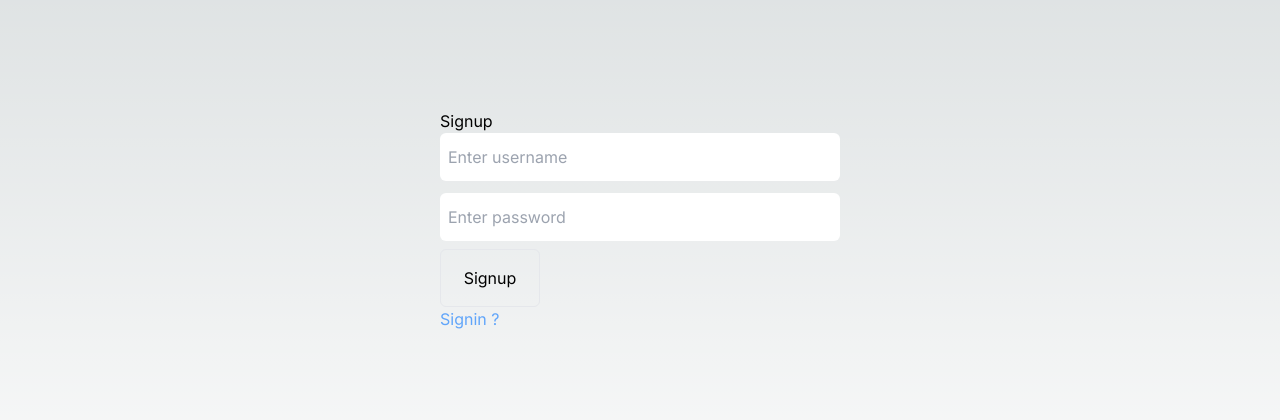
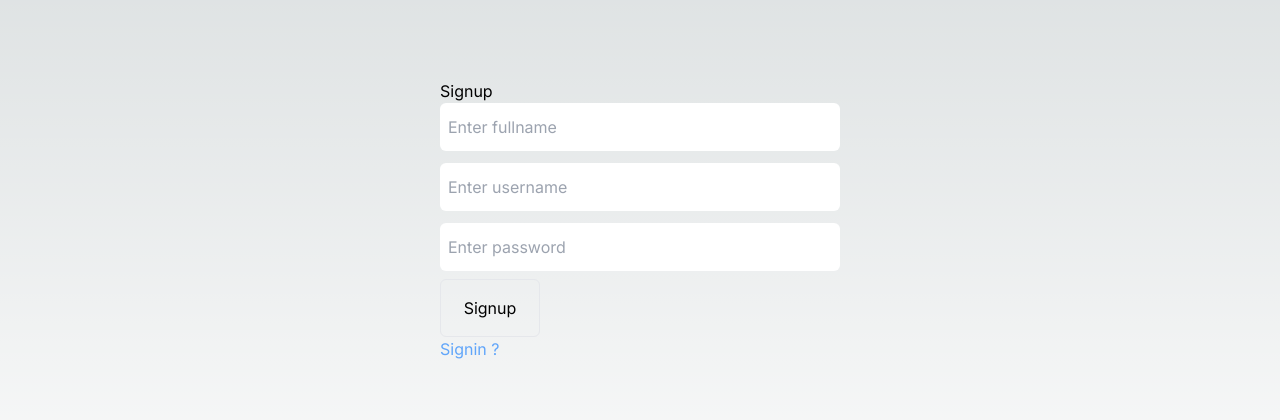
Before and after one commit to yash-devop/socials, a Next.js app: page /signup in a window 1280 px wide. Shown: the part 184-604 px from the top of the page. Built offline with nearby package versions, Linux system fonts and the light colour scheme.

Commit message:
added:fullname to Usermodel.js

```diff
--- a/src/app/[name]/page.tsx
+++ b/src/app/[name]/page.tsx
@@ -38,8 +38,8 @@ export default function Username({ params }: any) {
               <div className="flex flex-col justify-center min-h-[350px] border-b border-[#1d1d1d] ">
                   <div className="flex w-full justify-between px-4 ">
                       <div className="pb-4">
-                          <h1 className="mb-0 mr-0  -ml-2 font-bold text-[30px]">{userThread ? userThread[0].username : "No user"}</h1>
-                          <h3 className="pt-2 -ml-1 font-semibold">tom.developer</h3>
+                          <h1 className="mb-0 mr-0  -ml-2 font-bold text-[30px]">{userThread ? userThread[0].fullname : "No user"}</h1>
+                          <h3 className="pt-2 -ml-1 font-semibold">{userThread ? userThread[0].username : "No user"}</h3>
                       </div>
                       <img className="rounded-full w-20 h-20 mt-3.5"  src="https://pbs.twimg.com/profile_images/77846223/profile_400x400.jpg" alt="user-logo" />
                   </div>
@@ -75,15 +75,21 @@ export default function Username({ params }: any) {
           ) : (
             // <h1>{decodeURIComponent(params.name)} doesnt exist</h1>
             // router.push('/login')
+            <>
+            <Shortnav/>
             <h1>{decodeURIComponent(params.name)} doesnt exist</h1>
+            </>
           )
         ) : (
+          <>
+          <Shortnav/>
           <div className="flex flex-col items-center justify-center h-80">
             <span className="loader"></span>
             <p className="text-gray-600 pt-5">
               Please check the username or try to login again
             </p>
           </div>
+          </>
           // router.push('/login')
         )}
       </div>
--- a/src/app/api/[id]/route.ts
+++ b/src/app/api/[id]/route.ts
@@ -18,7 +18,7 @@ export async function GET(request: NextRequest){
         }
 
         const user = await UserModel.findOne({username : path[1]})
-
+        console.log('user',user);
         // errorhandling
         if(!user){
             return NextResponse.json({
@@ -31,17 +31,18 @@ export async function GET(request: NextRequest){
 
         // below line executes when user found or the above if condition failed
         const id = user._id;
+        const fullname = user.fullname;
 
         const userName = await UserModel.findOne({_id: id});
         const user_name = userName.username;
-        console.log('usernameData : ', user_name);
 
 
         const userThread = await ThreadModel.find({ owner_id: id });
         // return NextResponse.json(userThread);
         const userThreadsWithUsername = userThread.map(thread => ({
             ...thread.toObject(),
-            username: user_name // Attach the username to the thread
+            username: user_name, // Attach the username to the thread,
+            fullname
           }));
 
           // Send the response with the userThreadsWithUsername array
--- a/src/app/api/signup/route.ts
+++ b/src/app/api/signup/route.ts
@@ -11,10 +11,11 @@ connect();
 export async function POST(request : NextRequest){
     try {
         const reqbody= await request.json();
-        const {username , password} = reqbody;
+        const {username , password , fullname} = reqbody;
 
         console.log(username)
         console.log(password)
+        console.log(fullname)
 
 
         const user = await UserModel.findOne({username});
@@ -32,12 +33,13 @@ export async function POST(request : NextRequest){
 
 
         const newUser = await UserModel.create({
+            fullname: fullname,
             username,
             password: hashedPassword,
         })
 
-        const savedUser = await newUser.save();
-        return NextResponse.json(savedUser);
+        // const savedUser = await newUser.save();
+        return NextResponse.json(newUser);
 
 
     } catch (err) {
--- a/src/app/signup/page.tsx
+++ b/src/app/signup/page.tsx
@@ -7,7 +7,8 @@ import Link from 'next/link'; 'next/link'
 const signup = () => {
     const [user ,setUser] = useState({
         username: "",
-        password: ""
+        password: "",
+        fullname:"",
     })
 
     const handleSubmit=async()=>{
@@ -23,6 +24,7 @@ const signup = () => {
     <>
         <div className='flex flex-col pt-2 max-w-[400px] mx-auto justify-center min-h-screen'>
             <h1>Signup</h1>
+            <input type="text" placeholder='Enter fullname' name="fullname" id="fullname" className='rounded-md h-12 pl-2  mb-3 text-black outline-none' value={user.fullname} onChange={(e)=>setUser({...user , fullname:e.target.value})}/>
             <input type="text" placeholder='Enter username' name="username" id="username" className='rounded-md h-12 pl-2  mb-3 text-black outline-none' value={user.username} onChange={(e)=>setUser({...user , username:e.target.value})}/>
             <input type="text" placeholder='Enter password' name="password" id="username" className='rounded-md h-12 pl-2  text-black outline-none' value={user.password} onChange={(e)=>setUser({...user , password:e.target.value})}/>
             <button type='submit' className='p-4 border border-gray-200 max-w-[100px] mt-2 rounded-md' onClick={handleSubmit}>Signup</button>
--- a/src/app/thread/page.tsx
+++ b/src/app/thread/page.tsx
@@ -32,7 +32,8 @@ const Thread = (curElem:any) => {
             </div>
             <div className='w-full'>
                 <div className='flex items-center justify-between'>
-                    <h1 className='hover:underline cursor-pointer text-lg font-semibold'><Link href={`/@${userData.username}`}>{curElem.username}</Link></h1>
+                    <h1 className='hover:underline cursor-pointer text-lg font-semibold'>{curElem.username}</h1>
+                    {/* <h1 className='hover:underline cursor-pointer text-lg font-semibold'><Link href={`/@${userData.username}`}>{curElem.username}</Link></h1> */}
                     <div className='flex'>
                         <p className='text-[rgba(97,97,97,1)] mr-3'>3 hr ago</p>
                         <MoreHorizontal className=''/>
--- a/src/models/UserModel.js
+++ b/src/models/UserModel.js
@@ -1,6 +1,10 @@
 import mongoose from "mongoose";
 
 const UserSchema= new mongoose.Schema({
+    fullname:{
+        type: String,
+        required: true,
+    },
     username : {
         type: String,
         required: true,
```
